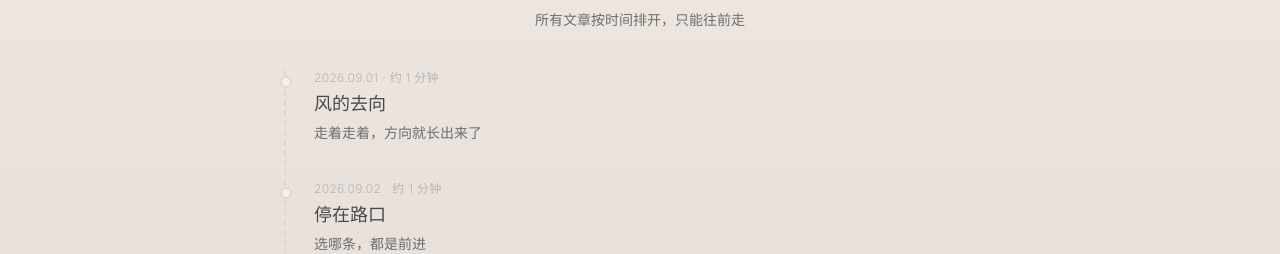
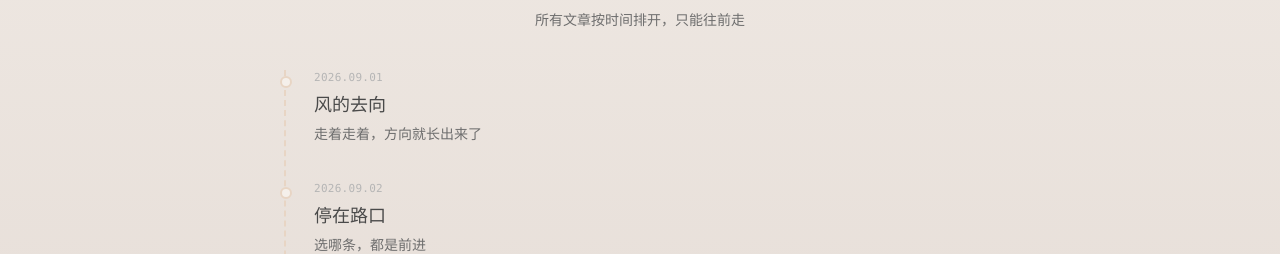
Before and after one commit to yunx947-boop/Cloud-shelter, a Next.js app: page /clouds in a window 1280 px wide. Shown: the part 514-768 px from the top of the page. Built offline with nearby package versions, Linux system fonts and the light colour scheme.

Commit message:
单行道时间线去噪：日期改用等宽、隐藏短暂时长、加入 hover 反馈

```diff
--- a/app/clouds/page.tsx
+++ b/app/clouds/page.tsx
@@ -47,19 +47,20 @@ export default function CloudsPage() {
 
       {/* 文章时间线：早 → 晚 */}
       <section className="mx-auto w-full max-w-3xl px-6 pt-10">
-        <ol className="relative ml-1 border-l-2 border-dashed border-[#e8d5c4] pl-7">
+        <ol className="relative ml-1 border-l-2 border-dashed border-amber pl-7">
           {articles.map((a, i) => (
-            <Reveal as="li" key={a.slug} delay={i * 0.05} className="relative pb-9">
+            <Reveal as="li" key={a.slug} delay={i * 0.05} className="group relative pb-9">
               <span
                 aria-hidden="true"
-                className="absolute -left-[2.15rem] top-1.5 h-3 w-3 rounded-full border-2 border-[#e8d5c4] bg-cream"
+                className="absolute -left-[2.15rem] top-1.5 h-3 w-3 rounded-full border-2 border-amber bg-cream transition-colors duration-200 group-hover:border-accent"
               />
-              <p className="text-xs font-light tracking-wide text-ink-faint">
-                {a.date.replace(/-/g, '.')} · 约 {a.minutes} 分钟
+              <p className="font-mono text-[11px] tracking-wide text-ink-faint">
+                {a.date.replace(/-/g, '.')}
+                {a.minutes >= 3 && <span className="ml-2">· {a.minutes} 分钟</span>}
               </p>
               <Link
                 href={`/article/${a.slug}`}
-                className="mt-1 block font-serif text-lg font-normal text-ink transition-colors hover:text-[#6f5b95]"
+                className="mt-1 block font-serif text-lg font-normal text-ink transition-colors duration-200 group-hover:text-link"
               >
                 {a.title}
               </Link>
--- a/components/ArticleContent.tsx
+++ b/components/ArticleContent.tsx
@@ -22,7 +22,8 @@ export default function ArticleContent({
   prev,
   next,
 }: ArticleContentProps) {
-  const meta = [article.date.replace(/-/g, '.'), article.minutes ? `约 ${article.minutes} 分钟` : '']
+  // 一分钟左右的短文不显示时长，避免每条都挂一串零信息
+  const meta = [article.date.replace(/-/g, '.'), article.minutes >= 3 ? `约 ${article.minutes} 分钟` : '']
     .filter(Boolean)
     .join(' · ')
 
@@ -35,7 +36,7 @@ export default function ArticleContent({
         <div className="mt-8 text-center">
           <h1 className="text-3xl font-light tracking-wide text-ink">{article.title}</h1>
           <p className="mt-3 text-sm font-light text-ink-sub">{article.desc}</p>
-          {meta && <p className="mt-2 text-xs font-light tracking-wide text-ink-faint">{meta}</p>}
+          {meta && <p className="mt-2 font-mono text-xs font-light tracking-wide text-ink-faint">{meta}</p>}
         </div>
       </Reveal>
 
```
